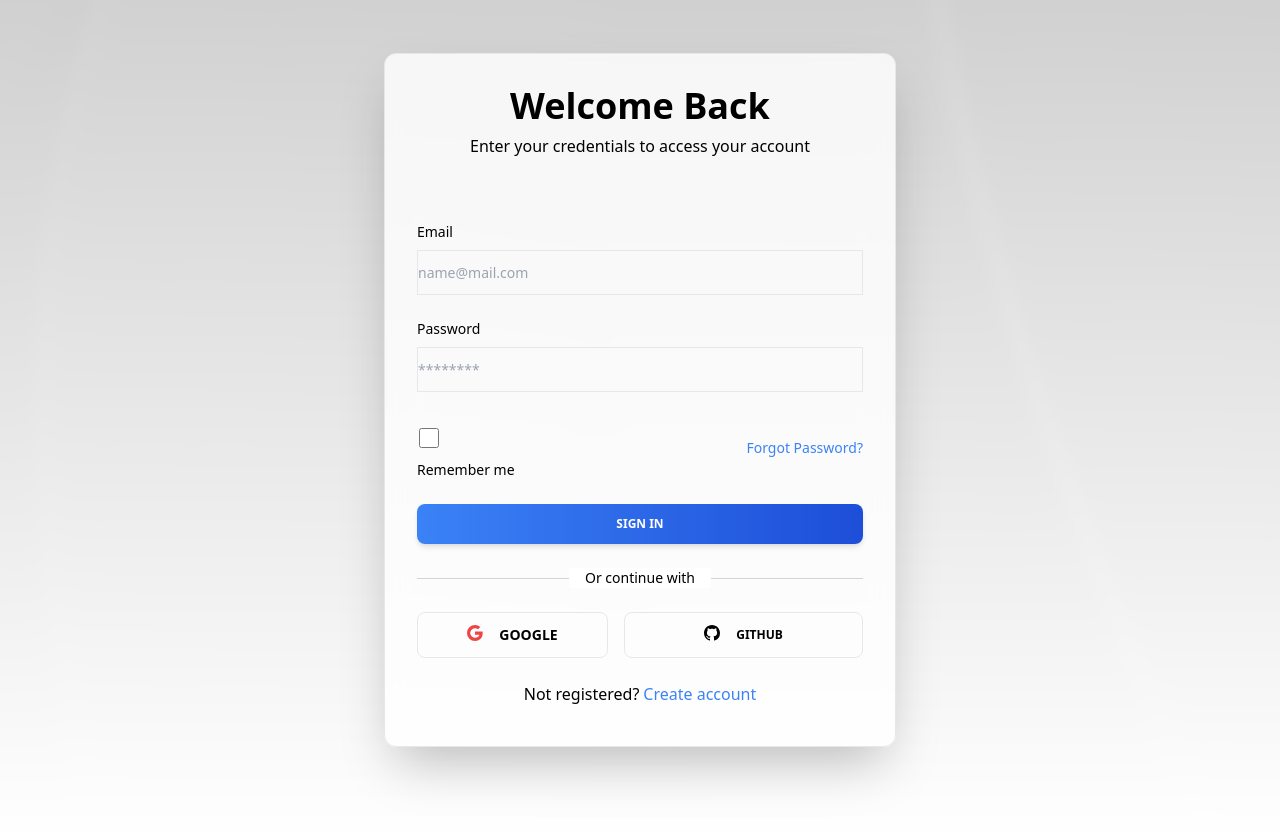
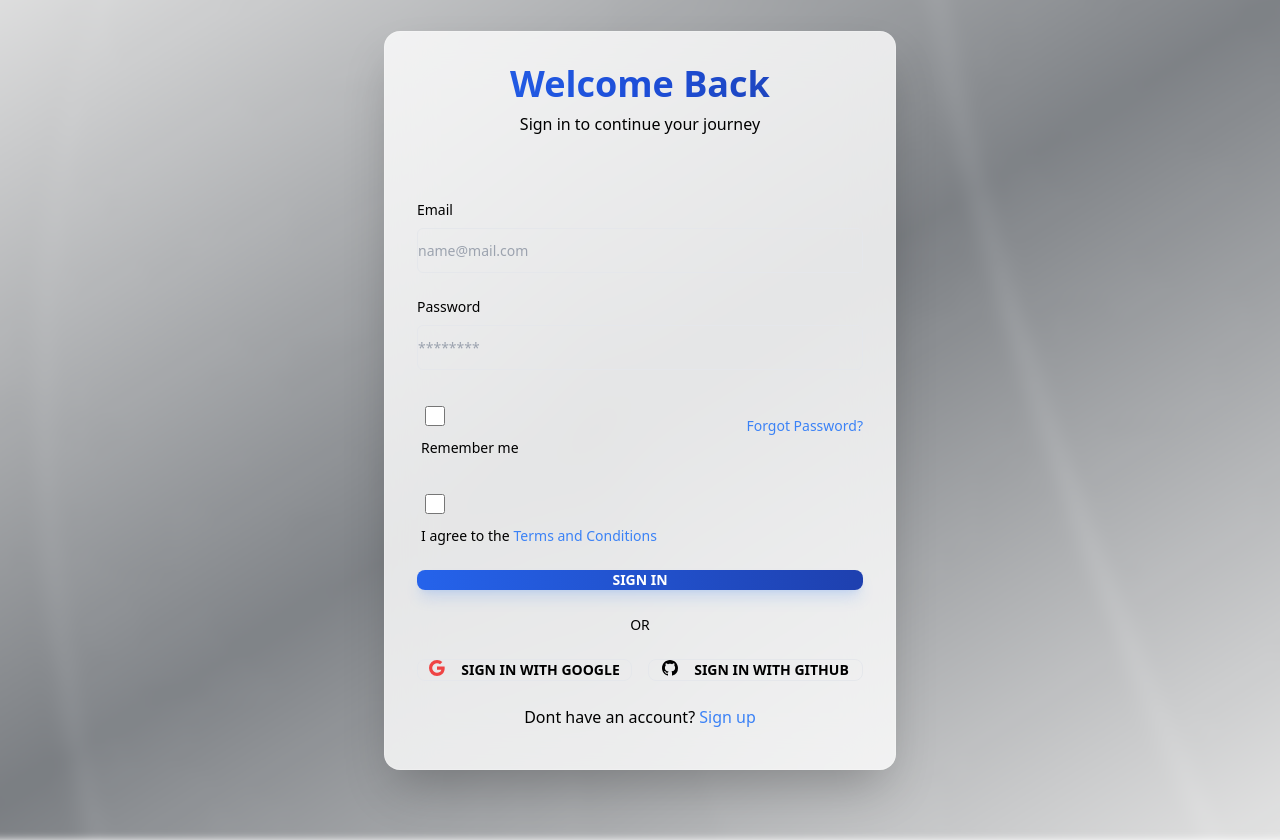
Before and after one commit to ArturUvarov/Atsiliepimu-projektas-, a React (Vite) app in the folder react-with-ts/: page /auth/sign-in in a window 1280 px wide. Shown: the top 840 px of the page. Built offline with nearby package versions, Linux system fonts and the light colour scheme.

Commit message:
Making signin and signup

```diff
--- a/react-with-ts/src/App.jsx
+++ b/react-with-ts/src/App.jsx
@@ -6,7 +6,7 @@ function App() {
     <Routes>
       <Route path="/dashboard/*" element={<Dashboard />} />
       <Route path="/auth/*" element={<Auth />} />
-      <Route path="*" element={<Navigate to="/dashboard/home" replace />} />
+      <Route path="*" element={<Navigate to="/auth/sign-up" replace />} />
     </Routes>
   );
 }
--- a/react-with-ts/src/pages/auth/sign-in.jsx
+++ b/react-with-ts/src/pages/auth/sign-in.jsx
@@ -1,38 +1,56 @@
-import {Card,Input,Checkbox,Button,Typography,} from "@material-tailwind/react";
+import { useState } from "react";
+import { Card, Input, Checkbox, Button, Typography } from "@material-tailwind/react";
 import { Link } from "react-router-dom";
 
 export function SignIn() {
+  const [formData, setFormData] = useState({
+    email: "",
+    password: "",
+    terms: false,
+  });
+
+  const handleSubmit = (e) => {
+    e.preventDefault();
+    console.log(formData);
+  };
+
   return (
     <div className="relative min-h-screen w-full">
       <div className="absolute inset-0 bg-[url('/img/background-image.png')] bg-cover bg-center scale-110 blur-sm">
-        <div className="absolute inset-0 bg-gradient-to-b from-white/80 to-white/100" />
+        <div className="absolute inset-0 bg-gradient-to-br from-white/90 via-blue-50/50 to-white/90 backdrop-blur-sm" />
       </div>
 
       <div className="container mx-auto px-4">
         <div className="flex min-h-screen items-center justify-center">
-          <Card className="w-full max-w-lg bg-white/80 backdrop-blur-lg p-8 rounded-xl border border-gray-200 shadow-2xl">
+          <Card className="w-full max-w-lg bg-white/80 backdrop-blur-xl p-8 rounded-2xl border border-white/20 shadow-2xl hover:shadow-3xl transition-all duration-300">
             <div className="text-center mb-8">
-              <Typography variant="h2" className="text-blue-gray-900 font-bold mb-2">
+              <Typography
+                variant="h2"
+                className="text-4xl font-bold mb-2 bg-gradient-to-r from-blue-600 via-blue-700 to-blue-800 bg-clip-text text-transparent"
+              >
                 Welcome Back
               </Typography>
               <Typography variant="paragraph" className="text-blue-gray-600">
-                Enter your credentials to access your account
+                Sign in to continue your journey
               </Typography>
             </div>
 
-            <form className="mt-8 mb-2">
-              <div className="mb-6 space-y-6">
+            <form className="mt-8 mb-2 space-y-6" onSubmit={handleSubmit}>
+              <div className="space-y-6">
                 <div className="space-y-2">
                   <Typography variant="small" className="text-blue-gray-700 font-medium">
                     Email
                   </Typography>
                   <Input
                     size="lg"
+                    type="email"
                     placeholder="name@mail.com"
-                    className="!border-blue-gray-200 text-blue-gray-800 placeholder-blue-gray-400 focus:!border-blue-500"
+                    className="!border-blue-gray-200 text-blue-gray-800 ring-4 ring-transparent placeholder-blue-gray-400 focus:!border-blue-500 focus:ring-blue-500/20"
                     labelProps={{
                       className: "before:content-none after:content-none",
                     }}
+                    value={formData.email}
+                    onChange={(e) => setFormData({ ...formData, email: e.target.value })}
                   />
                 </div>
 
@@ -44,76 +62,109 @@ export function SignIn() {
                     type="password"
                     size="lg"
                     placeholder="********"
-                    className="!border-blue-gray-200 text-blue-gray-800 placeholder-blue-gray-400 focus:!border-blue-500"
+                    className="!border-blue-gray-200 text-blue-gray-800 ring-4 ring-transparent placeholder-blue-gray-400 focus:!border-blue-500 focus:ring-blue-500/20"
                     labelProps={{
                       className: "before:content-none after:content-none",
                     }}
+                    value={formData.password}
+                    onChange={(e) => setFormData({ ...formData, password: e.target.value })}
                   />
                 </div>
               </div>
 
               <div className="flex items-center justify-between mb-6">
+                <div className="flex items-center gap-2">
+                  <Checkbox
+                    containerProps={{
+                      className: "-ml-1"
+                    }}
+                    className="checked:bg-blue-500 hover:before:opacity-0 rounded-md"
+                    ripple={false}
+                    crossOrigin={undefined}
+                    label={
+                      <Typography variant="small" className="font-medium text-blue-gray-700 ml-1">
+                        Remember me
+                      </Typography>
+                    }
+                  />
+                </div>
+                <Link
+                  to="/auth/forgot-password"
+                  className="text-sm text-blue-500 hover:text-blue-700 transition-colors hover:underline"
+                >
+                  Forgot Password?
+                </Link>
+              </div>
+
+              <div className="flex items-center mb-6">
                 <Checkbox
+                  containerProps={{
+                    className: "-ml-1"
+                  }}
+                  className="checked:bg-blue-500 hover:before:opacity-0 rounded-md"
+                  ripple={false}
+                  crossOrigin={undefined}
                   label={
-                    <Typography variant="small" className="text-blue-gray-700 font-medium">
-                      Remember me
+                    <Typography variant="small" className="flex items-center gap-1 font-medium text-blue-gray-700 ml-1">
+                      I agree to the
+                      <Link
+                        to="/terms"
+                        className="text-blue-500 hover:text-blue-700 transition-colors hover:underline"
+                      >
+                        Terms and Conditions
+                      </Link>
                     </Typography>
                   }
-                  containerProps={{ className: "-ml-2.5" }}
+                  checked={formData.terms}
+                  onChange={(e) => setFormData({ ...formData, terms: e.target.checked })}
                 />
-                <Typography variant="small" className="font-medium">
-                  <Link to="/auth/forgot-password" className="text-blue-500 hover:text-blue-700 transition-colors">
-                    Forgot Password?
-                  </Link>
-                </Typography>
               </div>
 
               <Button
-                size="xl"
-                className="bg-gradient-to-r from-blue-500 to-blue-700 hover:shadow-lg hover:shadow-blue-500/25 transition-all duration-300"
-                fullWidth
+                size="lg"
+                className="w-full bg-gradient-to-r from-blue-600 to-blue-800 shadow-lg shadow-blue-500/20 hover:shadow-blue-500/40 hover:scale-[1.02] transition-all duration-300"
+                type="submit"
               >
                 Sign In
               </Button>
 
-              <div className="relative my-6">
-                <div className="absolute inset-0 flex items-center">
-                  <div className="w-full border-t border-gray-300"></div>
-                </div>
-                <div className="relative flex justify-center">
-                  <Typography variant="small" className="bg-white px-4 text-blue-gray-500">
-                    Or continue with
-                  </Typography>
-                </div>
+              <div className="flex items-center gap-4">
+                <div className="h-px flex-1 bg-blue-gray-100"></div>
+                <Typography variant="small" className="text-blue-gray-500 font-medium">
+                  OR
+                </Typography>
+                <div className="h-px flex-1 bg-blue-gray-100"></div>
               </div>
 
               <div className="flex gap-4">
                 <Button
                   size="lg"
                   variant="outlined"
-                  className="flex-1 flex items-center justify-center gap-3 border-blue-gray-200 text-blue-gray-700 hover:bg-blue-gray-50/50"
+                  className="flex-1 flex items-center justify-center gap-3 border-blue-gray-200 text-blue-gray-700 hover:bg-blue-50/50 hover:border-blue-500/50 hover:text-blue-500 transition-all duration-300"
                 >
                   <svg width="20" height="20" fill="currentColor" className="text-red-500">
-                    <path d="M15.545 6.558a9.42 9.42 0 0 1 .139 1.626c0 2.434-.87 4.492-2.384 5.885h.002C11.978 15.292 10.158 16 8 16A8 8 0 1 1 8 0a7.689 7.689 0 0 1 5.352 2.082l-2.284 2.284A4.347 4.347 0 0 0 8 3.166c-2.087 0-3.86 1.408-4.492 3.304a4.792 4.792 0 0 0 0 3.063h.003c.635 1.893 2.405 3.301 4.492 3.301 1.078 0 2.004-.276 2.722-.764h-.003a3.702 3.702 0 0 0 1.599-2.431H8v-3.08h7.545z"/>
+                    <path d="M15.545 6.558a9.42 9.42 0 0 1 .139 1.626c0 2.434-.87 4.492-2.384 5.885h.002C11.978 15.292 10.158 16 8 16A8 8 0 1 1 8 0a7.689 7.689 0 0 1 5.352 2.082l-2.284 2.284A4.347 4.347 0 0 0 8 3.166c-2.087 0-3.86 1.408-4.492 3.304a4.792 4.792 0 0 0 0 3.063h.003c.635 1.893 2.405 3.301 4.492 3.301 1.078 0 2.004-.276 2.722-.764h-.003a3.702 3.702 0 0 0 1.599-2.431H8v-3.08h7.545z" />
                   </svg>
-                  Google
+                  <span className="hidden sm:block">Sign in with Google</span>
+                  <span className="sm:hidden">Google</span>
                 </Button>
                 <Button
-                  size="xl"
+                  size="lg"
                   variant="outlined"
-                  className="flex-1 flex items-center justify-center gap-3 border-blue-gray-200 text-blue-gray-700 hover:bg-blue-gray-50/50"
+                  className="flex-1 flex items-center justify-center gap-3 border-blue-gray-200 text-blue-gray-700 hover:bg-blue-50/50 hover:border-blue-500/50 hover:text-blue-500 transition-all duration-300"
                 >
                   <svg width="20" height="20" fill="currentColor" className="text-blue-gray-900">
-                    <path d="M8 0C3.58 0 0 3.58 0 8c0 3.54 2.29 6.53 5.47 7.59.4.07.55-.17.55-.38 0-.19-.01-.82-.01-1.49-2.01.37-2.53-.49-2.69-.94-.09-.23-.48-.94-.82-1.13-.28-.15-.68-.52-.01-.53.63-.01 1.08.58 1.23.82.72 1.21 1.87.87 2.33.66.07-.52.28-.87.51-1.07-1.78-.2-3.64-.89-3.64-3.95 0-.87.31-1.59.82-2.15-.08-.2-.36-1.02.08-2.12 0 0 .67-.21 2.2.82.64-.18 1.32-.27 2-.27.68 0 1.36.09 2 .27 1.53-1.04 2.2-.82 2.2-.82.44 1.1.16 1.92.08 2.12.51.56.82 1.27.82 2.15 0 3.07-1.87 3.75-3.65 3.95.29.25.54.73.54 1.48 0 1.07-.01 1.93-.01 2.2 0 .21.15.46.55.38A8.012 8.012 0 0 0 16 8c0-4.42-3.58-8-8-8z"/>
+                    <path d="M8 0C3.58 0 0 3.58 0 8c0 3.54 2.29 6.53 5.47 7.59.4.07.55-.17.55-.38 0-.19-.01-.82-.01-1.49-2.01.37-2.53-.49-2.69-.94-.09-.23-.48-.94-.82-1.13-.28-.15-.68-.52-.01-.53.63-.01 1.08.58 1.23.82.72 1.21 1.87.87 2.33.66.07-.52.28-.87.51-1.07-1.78-.2-3.64-.89-3.64-3.95 0-.87.31-1.59.82-2.15-.08-.2-.36-1.02.08-2.12 0 0 .67-.21 2.2.82.64-.18 1.32-.27 2-.27.68 0 1.36.09 2 .27 1.53-1.04 2.2-.82 2.2-.82.44 1.1.16 1.92.08 2.12.51.56.82 1.27.82 2.15 0 3.07-1.87 3.75-3.65 3.95.29.25.54.73.54 1.48 0 1.07-.01 1.93-.01 2.2 0 .21.15.46.55.38A8.012 8.012 0 0 0 16 8c0-4.42-3.58-8-8-8z" />
                   </svg>
-                  GitHub
+                  <span className="hidden sm:block">Sign in with GitHub</span>
+                  <span className="sm:hidden">GitHub</span>
                 </Button>
               </div>
 
-              <Typography variant="paragraph" className="text-center text-blue-gray-600 font-medium mt-6">
-                Not registered?
-                <Link to="/auth/sign-up" className="text-blue-500 ml-1 hover:text-blue-700 transition-colors">
-                  Create account
+              <Typography variant="paragraph" className="text-center text-blue-gray-600 font-medium">
+                Dont have an account?{" "}
+                <Link to="/auth/sign-up" className="text-blue-500 hover:text-blue-700 transition-colors">
+                  Sign up
                 </Link>
               </Typography>
             </form>
--- a/react-with-ts/src/pages/auth/sign-up.jsx
+++ b/react-with-ts/src/pages/auth/sign-up.jsx
@@ -1,77 +1,153 @@
-import {Card,Input,Checkbox,Button,Typography,} from "@material-tailwind/react";
+import { useState } from "react";
+import { Card, Input, Checkbox, Button, Typography } from "@material-tailwind/react";
 import { Link } from "react-router-dom";
 
 export function SignUp() {
+  const [formData, setFormData] = useState({
+    name: "",
+    email: "",
+    password: "",
+    terms: false,
+  });
+
+  const handleSubmit = (e) => {
+    e.preventDefault();
+
+    console.log(formData);
+  };
+
   return (
     <div className="relative min-h-screen w-full">
       <div className="absolute inset-0 bg-[url('/img/background-image.png')] bg-cover bg-center scale-110 blur-sm">
-        <div className="absolute inset-0 bg-gradient-to-b from-white/80 to-white/100" />
+        <div className="absolute inset-0 bg-gradient-to-br from-white/90 via-blue-50/50 to-white/90 backdrop-blur-sm" />
       </div>
 
       <div className="container mx-auto px-4">
         <div className="flex min-h-screen items-center justify-center">
-          <Card className="w-full max-w-lg bg-white/80 backdrop-blur-lg p-8 rounded-xl border border-gray-200 shadow-2xl">
+          <Card className="w-full max-w-lg bg-white/80 backdrop-blur-xl p-8 rounded-2xl border border-white/20 shadow-2xl hover:shadow-3xl transition-all duration-300">
             <div className="text-center mb-8">
-              <Typography variant="h2" className="text-blue-gray-900 font-bold mb-2">
-                Join us Today
+              <Typography
+                variant="h2"
+                className="text-blue-gray-900 font-bold mb-2 bg-gradient-to-r from-blue-600 to-blue-800 bg-clip-text text-transparent"
+              >
+                Create Account
               </Typography>
               <Typography variant="paragraph" className="text-blue-gray-600">
-                Enter your credentials to access your account
+                Join our community and start your journey
               </Typography>
             </div>
 
-            <form className="mt-8 mb-2">
-              <div className="mb-6 space-y-6">
+            <form className="mt-8 mb-2 space-y-6" onSubmit={handleSubmit}>
+              <div className="space-y-6">
+                <div className="space-y-2">
+                  <Typography variant="small" className="text-blue-gray-700 font-medium">
+                    Full Name
+                  </Typography>
+                  <Input
+                    size="lg"
+                    placeholder="John Doe"
+                    className="!border-blue-gray-200 text-blue-gray-800 ring-4 ring-transparent placeholder-blue-gray-400 focus:!border-blue-500 focus:ring-blue-500/20"
+                    labelProps={{
+                      className: "before:content-none after:content-none",
+                    }}
+                    value={formData.name}
+                    onChange={(e) => setFormData({ ...formData, name: e.target.value })}
+                  />
+                </div>
+
                 <div className="space-y-2">
                   <Typography variant="small" className="text-blue-gray-700 font-medium">
                     Email
                   </Typography>
                   <Input
                     size="lg"
+                    type="email"
                     placeholder="name@mail.com"
-                    className="!border-blue-gray-200 text-blue-gray-800 placeholder-blue-gray-400 focus:!border-blue-500"
+                    className="!border-blue-gray-200 text-blue-gray-800 ring-4 ring-transparent placeholder-blue-gray-400 focus:!border-blue-500 focus:ring-blue-500/20"
                     labelProps={{
                       className: "before:content-none after:content-none",
                     }}
+                    value={formData.email}
+                    onChange={(e) => setFormData({ ...formData, email: e.target.value })}
+                  />
+                </div>
+
+                <div className="space-y-2">
+                  <Typography variant="small" className="text-blue-gray-700 font-medium">
+                    Password
+                  </Typography>
+                  <Input
+                    type="password"
+                    size="lg"
+                    placeholder="********"
+                    className="!border-blue-gray-200 text-blue-gray-800 ring-4 ring-transparent placeholder-blue-gray-400 focus:!border-blue-500 focus:ring-blue-500/20"
+                    labelProps={{
+                      className: "before:content-none after:content-none",
+                    }}
+                    value={formData.password}
+                    onChange={(e) => setFormData({ ...formData, password: e.target.value })}
                   />
                 </div>
               </div>
-              <div className="flex items-center justify-between mb-6">
+
+              <div className="flex items-center justify-between">
                 <Checkbox
                   label={
-                    <Typography variant="small" className="text-blue-gray-700 font-medium">
-                      I agree to the Terms and Conditions
+                    <Typography variant="small" className="text-blue-gray-700 font-medium flex gap-1">
+                      I agree to the
+                      <Link to="/terms" className="text-blue-500 hover:text-blue-700 transition-colors">
+                        Terms and Conditions
+                      </Link>
                     </Typography>
                   }
                   containerProps={{ className: "-ml-2.5" }}
+                  checked={formData.terms}
+                  onChange={(e) => setFormData({ ...formData, terms: e.target.checked })}
                 />
               </div>
+
+              <Button
+                size="lg"
+                className="w-full bg-gradient-to-r from-blue-600 to-blue-800 shadow-lg shadow-blue-500/20 hover:shadow-blue-500/40 hover:scale-[1.02] transition-all duration-300"
+                type="submit"
+              >
+                Create Account
+              </Button>
+
+              <div className="flex items-center gap-4">
+                <div className="h-px flex-1 bg-blue-gray-100"></div>
+                <Typography variant="small" className="text-blue-gray-500 font-medium">
+                  OR
+                </Typography>
+                <div className="h-px flex-1 bg-blue-gray-100"></div>
+              </div>
+
               <div className="flex gap-4">
                 <Button
                   size="lg"
                   variant="outlined"
-                  className="flex-1 flex items-center justify-center gap-3 border-blue-gray-200 text-blue-gray-700 hover:bg-blue-gray-50/50"
+                  className="flex-1 flex items-center justify-center gap-3 border-blue-gray-200 text-blue-gray-700 hover:bg-blue-gray-50/50 hover:scale-[1.02] transition-all duration-300"
                 >
                   <svg width="20" height="20" fill="currentColor" className="text-red-500">
-                    <path d="M15.545 6.558a9.42 9.42 0 0 1 .139 1.626c0 2.434-.87 4.492-2.384 5.885h.002C11.978 15.292 10.158 16 8 16A8 8 0 1 1 8 0a7.689 7.689 0 0 1 5.352 2.082l-2.284 2.284A4.347 4.347 0 0 0 8 3.166c-2.087 0-3.86 1.408-4.492 3.304a4.792 4.792 0 0 0 0 3.063h.003c.635 1.893 2.405 3.301 4.492 3.301 1.078 0 2.004-.276 2.722-.764h-.003a3.702 3.702 0 0 0 1.599-2.431H8v-3.08h7.545z"/>
+                    <path d="M15.545 6.558a9.42 9.42 0 0 1 .139 1.626c0 2.434-.87 4.492-2.384 5.885h.002C11.978 15.292 10.158 16 8 16A8 8 0 1 1 8 0a7.689 7.689 0 0 1 5.352 2.082l-2.284 2.284A4.347 4.347 0 0 0 8 3.166c-2.087 0-3.86 1.408-4.492 3.304a4.792 4.792 0 0 0 0 3.063h.003c.635 1.893 2.405 3.301 4.492 3.301 1.078 0 2.004-.276 2.722-.764h-.003a3.702 3.702 0 0 0 1.599-2.431H8v-3.08h7.545z" />
                   </svg>
                   Google
                 </Button>
                 <Button
-                  size="xl"
+                  size="lg"
                   variant="outlined"
-                  className="flex-1 flex items-center justify-center gap-3 border-blue-gray-200 text-blue-gray-700 hover:bg-blue-gray-50/50"
+                  className="flex-1 flex items-center justify-center gap-3 border-blue-gray-200 text-blue-gray-700 hover:bg-blue-gray-50/50 hover:scale-[1.02] transition-all duration-300"
                 >
                   <svg width="20" height="20" fill="currentColor" className="text-blue-gray-900">
-                    <path d="M8 0C3.58 0 0 3.58 0 8c0 3.54 2.29 6.53 5.47 7.59.4.07.55-.17.55-.38 0-.19-.01-.82-.01-1.49-2.01.37-2.53-.49-2.69-.94-.09-.23-.48-.94-.82-1.13-.28-.15-.68-.52-.01-.53.63-.01 1.08.58 1.23.82.72 1.21 1.87.87 2.33.66.07-.52.28-.87.51-1.07-1.78-.2-3.64-.89-3.64-3.95 0-.87.31-1.59.82-2.15-.08-.2-.36-1.02.08-2.12 0 0 .67-.21 2.2.82.64-.18 1.32-.27 2-.27.68 0 1.36.09 2 .27 1.53-1.04 2.2-.82 2.2-.82.44 1.1.16 1.92.08 2.12.51.56.82 1.27.82 2.15 0 3.07-1.87 3.75-3.65 3.95.29.25.54.73.54 1.48 0 1.07-.01 1.93-.01 2.2 0 .21.15.46.55.38A8.012 8.012 0 0 0 16 8c0-4.42-3.58-8-8-8z"/>
+                    <path d="M8 0C3.58 0 0 3.58 0 8c0 3.54 2.29 6.53 5.47 7.59.4.07.55-.17.55-.38 0-.19-.01-.82-.01-1.49-2.01.37-2.53-.49-2.69-.94-.09-.23-.48-.94-.82-1.13-.28-.15-.68-.52-.01-.53.63-.01 1.08.58 1.23.82.72 1.21 1.87.87 2.33.66.07-.52.28-.87.51-1.07-1.78-.2-3.64-.89-3.64-3.95 0-.87.31-1.59.82-2.15-.08-.2-.36-1.02.08-2.12 0 0 .67-.21 2.2.82.64-.18 1.32-.27 2-.27.68 0 1.36.09 2 .27 1.53-1.04 2.2-.82 2.2-.82.44 1.1.16 1.92.08 2.12.51.56.82 1.27.82 2.15 0 3.07-1.87 3.75-3.65 3.95.29.25.54.73.54 1.48 0 1.07-.01 1.93-.01 2.2 0 .21.15.46.55.38A8.012 8.012 0 0 0 16 8c0-4.42-3.58-8-8-8z" />
                   </svg>
                   GitHub
                 </Button>
               </div>
 
-              <Typography variant="paragraph" className="text-center text-blue-gray-600 font-medium mt-6">
-                Already have an account?
-                <Link to="/auth/sign-up" className="text-blue-500 ml-1 hover:text-blue-700 transition-colors">
+              <Typography variant="paragraph" className="text-center text-blue-gray-600 font-medium">
+                Already have an account?{" "}
+                <Link to="/auth/sign-in" className="text-blue-500 hover:text-blue-700 transition-colors">
                   Sign in
                 </Link>
               </Typography>
--- /dev/null
+++ b/react-with-ts/src/pages/feed/index.js
@@ -0,0 +1 @@
+export * from './Feed';
```
Also changed, not shown: react-with-ts/src/pages/feed/FeedMain.jsx (added).
